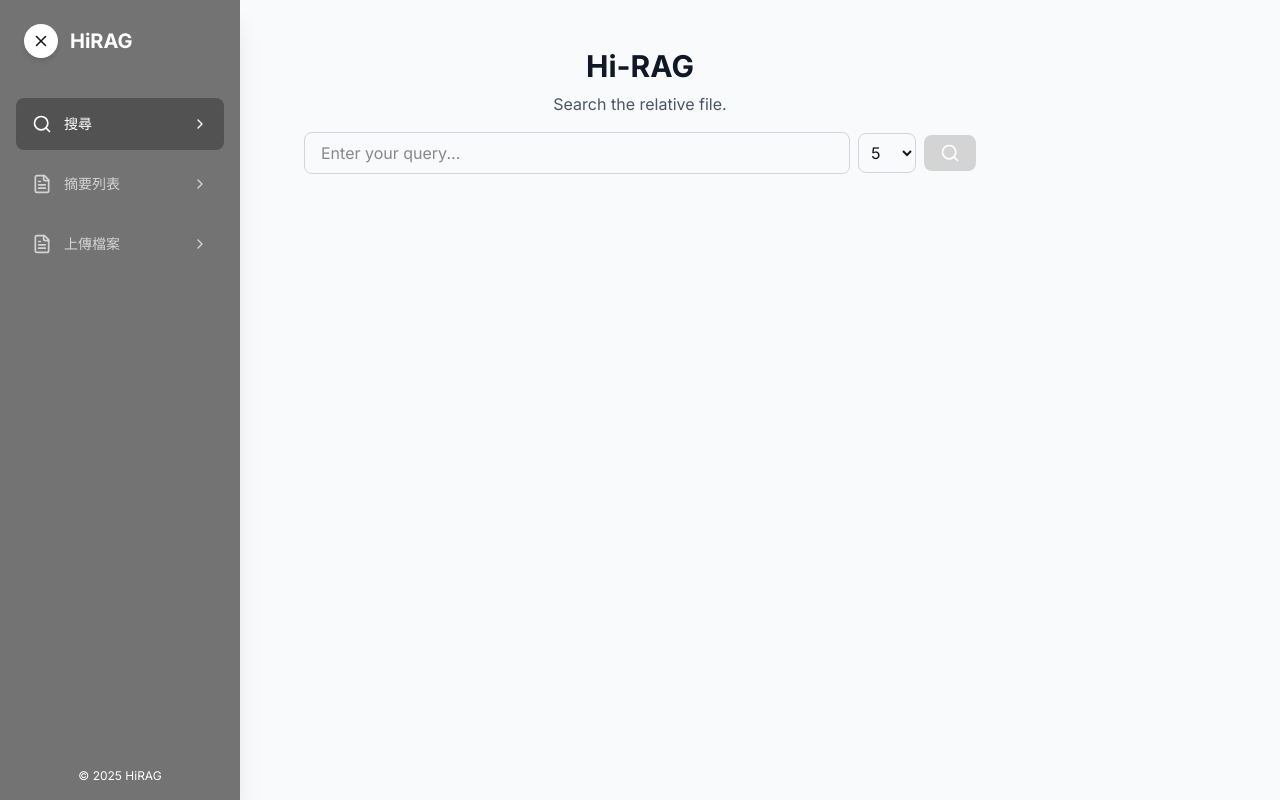
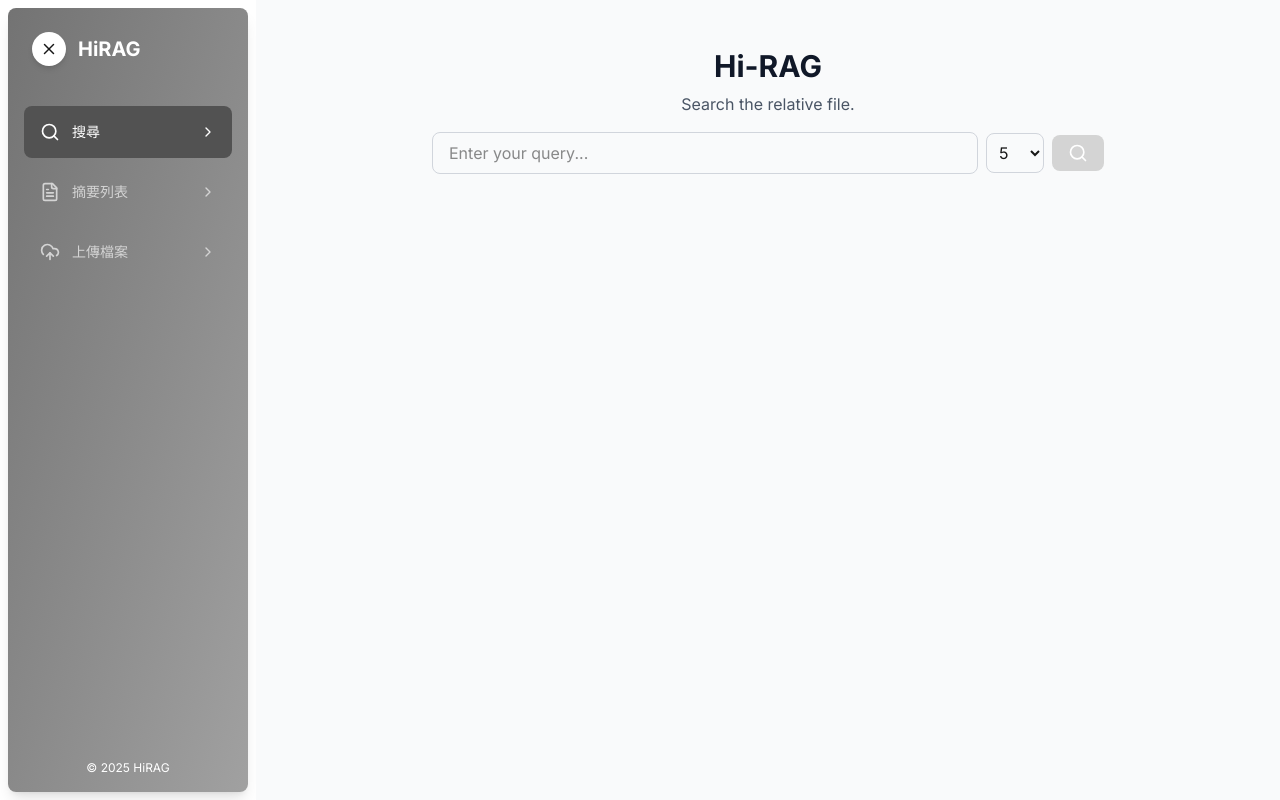
Before and after one commit to chungchihhan/frontend-hie-rag, a Next.js app: page / in a window 1280 px wide. Built offline with nearby package versions, Linux system fonts and the light colour scheme.

Commit message:
style: style the nav bar

```diff
--- a/src/app/layout.tsx
+++ b/src/app/layout.tsx
@@ -20,7 +20,7 @@ export default function RootLayout({
   return (
     <html lang="en">
       <body className={inter.className}>
-        <div className="min-h-screen">
+        <div className="min-h-screen flex">
           <SideNav />
           {children}
         </div>
--- a/src/app/page.tsx
+++ b/src/app/page.tsx
@@ -37,7 +37,7 @@ export default function Home() {
   };
 
   return (
-    <main className="flex min-h-screen flex-col items-center p-4 md:p-12 gap-4 bg-gray-50">
+    <main className="flex w-full min-h-screen flex-col items-center p-4 md:p-12 gap-4 bg-gray-50">
       <div className="text-center max-w-2xl">
         <h1 className="text-3xl font-bold text-gray-900 mb-2">Hi-RAG</h1>
         <p className="text-gray-600">Search the relative file.</p>
--- a/src/components/SideNav.tsx
+++ b/src/components/SideNav.tsx
@@ -3,7 +3,14 @@
 import { useState, useEffect } from "react";
 import Link from "next/link";
 import { usePathname } from "next/navigation";
-import { Menu, X, Search, FileText, ChevronRight } from "lucide-react";
+import {
+  Menu,
+  X,
+  Search,
+  FileText,
+  CloudUpload,
+  ChevronRight,
+} from "lucide-react";
 import { motion, AnimatePresence } from "framer-motion";
 
 interface NavItemProps {
@@ -87,7 +94,7 @@ export default function SideNav() {
   const navItems = [
     { href: "/", icon: <Search size={20} />, label: "搜尋" },
     { href: "/summary", icon: <FileText size={20} />, label: "摘要列表" },
-    { href: "/file", icon: <FileText size={20} />, label: "上傳檔案" },
+    { href: "/file", icon: <CloudUpload size={20} />, label: "上傳檔案" },
   ];
 
   return (
@@ -98,7 +105,8 @@ export default function SideNav() {
           width: isCollapsed ? 80 : 240,
         }}
         transition={{ duration: 0.3, ease: "easeInOut" }}
-        className="bg-neutral-500 fixed top-0 left-0 h-screen z-40 shadow-xl overflow-hidden"
+        // className="bg-neutral-500 fixed top-0 left-0 h-screen z-40 shadow-xl overflow-hidden"
+        className="bg-gradient-to-br from-neutral-500 to-neutral-400 m-2 rounded-lg shadow-lg"
         style={{ minWidth: isCollapsed ? 80 : 240 }}
       >
         <div className="flex flex-col h-full">
```
